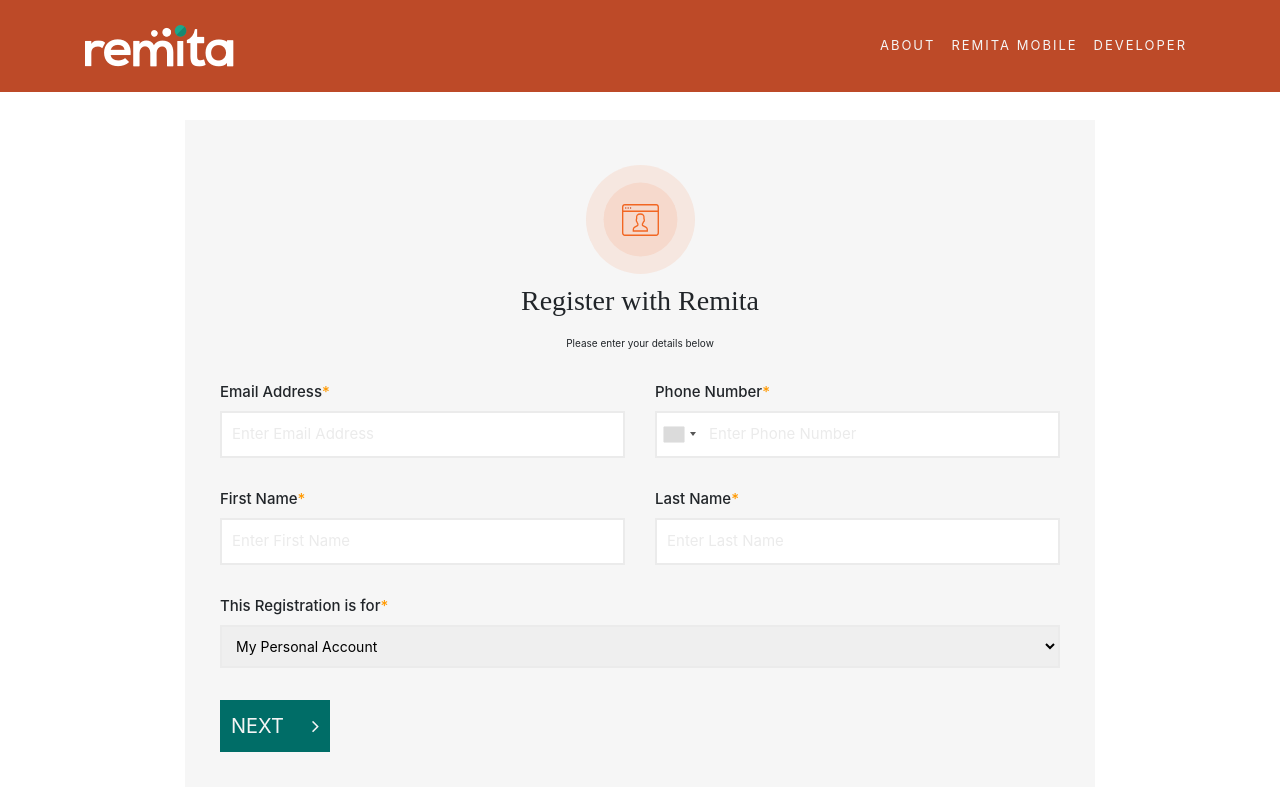
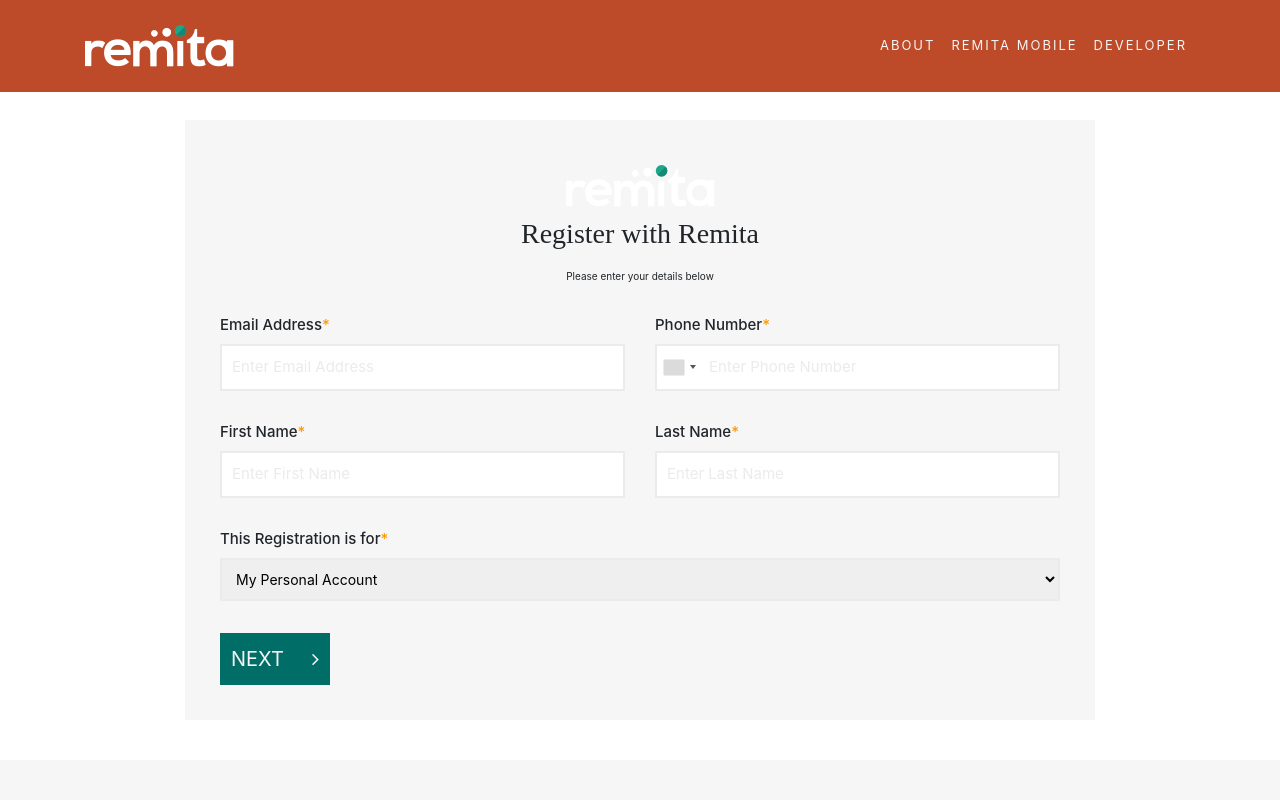
Before and after one commit to Rihanat/remitaProject, a website with bundled scripts: page index.html in a window 1280 px wide. Shown: the top 800 px of the page. Built offline with nearby package versions, Linux system fonts and the light colour scheme; a script that the page names is missing.

Commit message:
image changes

```diff
--- a/index.html
+++ b/index.html
@@ -48,7 +48,7 @@
                     <div id="error-id">
 
                     </div>
-                    <img src="/images/logo_remi.svg">
+                    <img src="images/remita_logo_white.png">
                     <h3 id="register">Register with Remita</h3>
                     <p id="pls">Please enter your details below</p>
                 </div>
```
